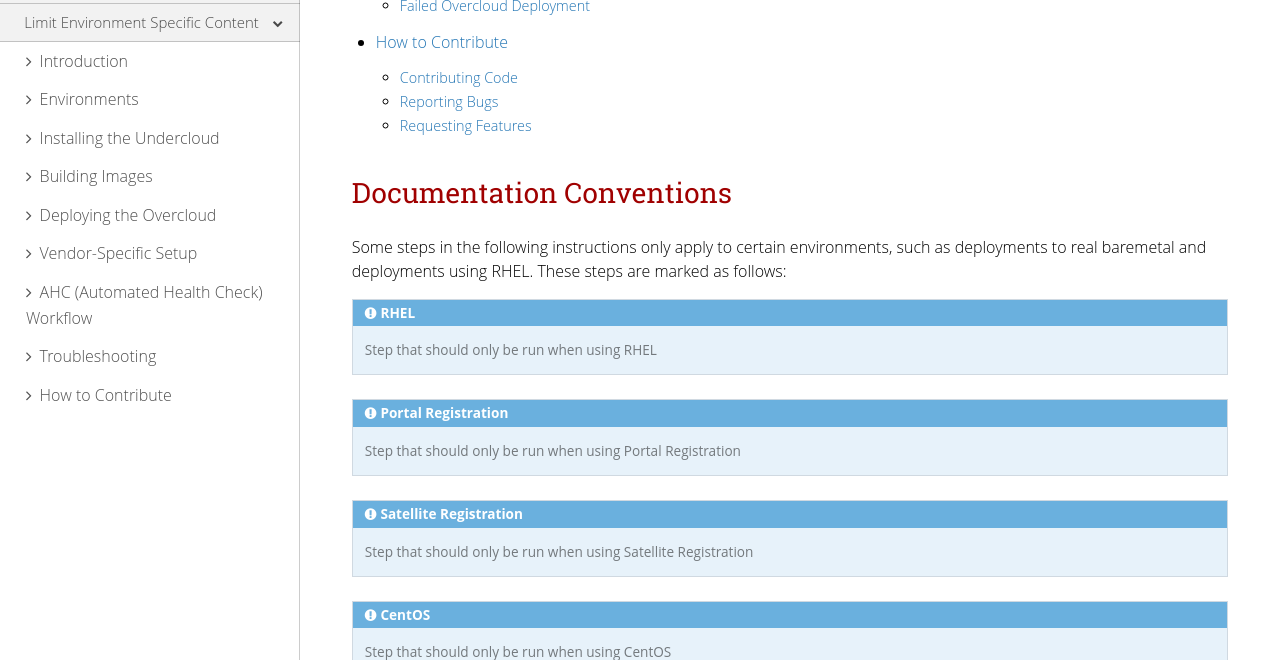
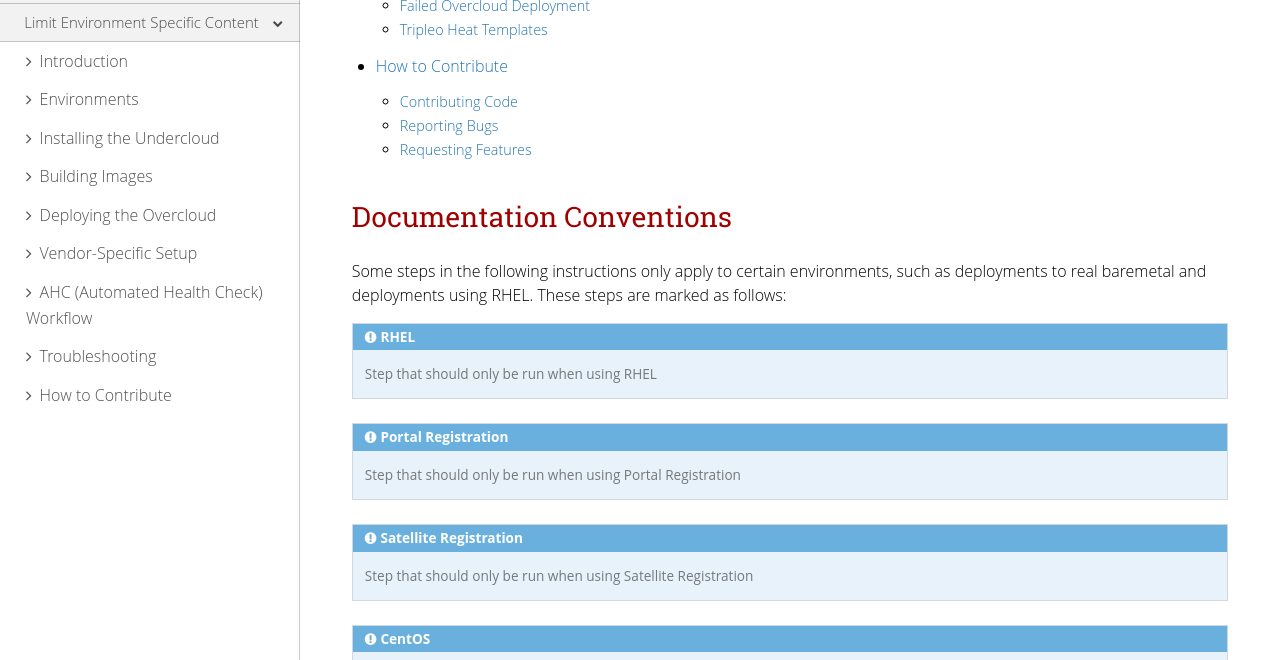
Before and after one commit to openstack-archive/instack-undercloud, a Sphinx documentation site: the page built from doc/source/index.rst, in a window 1280 px wide and 900 px high, scrolled down 730 px, cut to the strip 240-900 px from the top of the window. Built offline with Sphinx 7.4.7 and the Read the Docs theme 2.0.0, drawn with Linux system fonts in a browser that asks for light colours.

Commit message:
Add TripleO Heat Templates troubleshooting section.
Change-Id: Ib92c516b8a52e8b21ad6b7d2ffc5e6896c9391ad

```diff
--- /dev/null
+++ b/doc/source/troubleshooting/troubleshooting-tripleo-heat-templates.rst
@@ -0,0 +1,5 @@
+Debugging TripleO Heat Templates
+================================
+
+Please follow this flow:
+http://hardysteven.blogspot.co.uk/2015/04/debugging-tripleo-heat-templates.html
--- a/doc/source/troubleshooting/troubleshooting.rst
+++ b/doc/source/troubleshooting/troubleshooting.rst
@@ -10,3 +10,4 @@
    Virtual Setup Problems <troubleshooting-virt-setup>
    Node Management Problems <troubleshooting-nodes>
    Failed Overcloud Deployment <troubleshooting-overcloud>
+   Tripleo Heat Templates <troubleshooting-tripleo-heat-templates>
```
